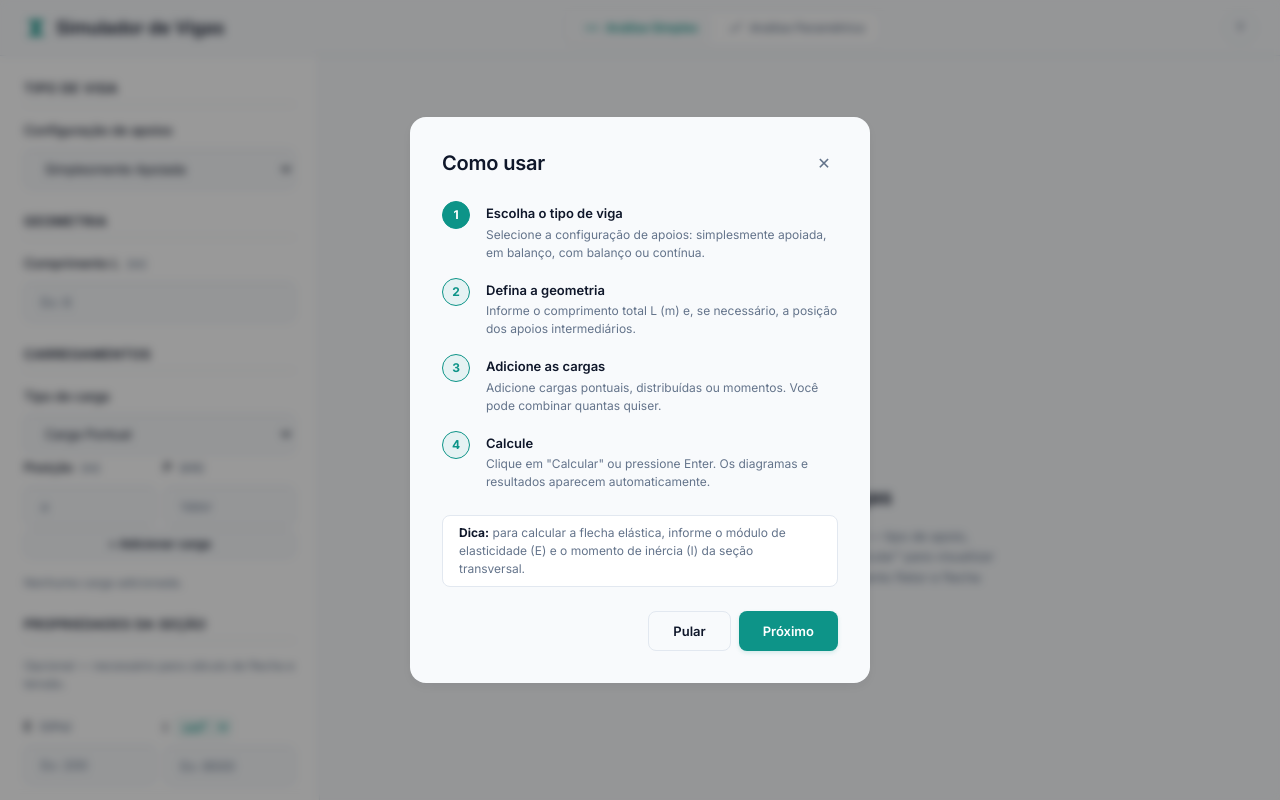
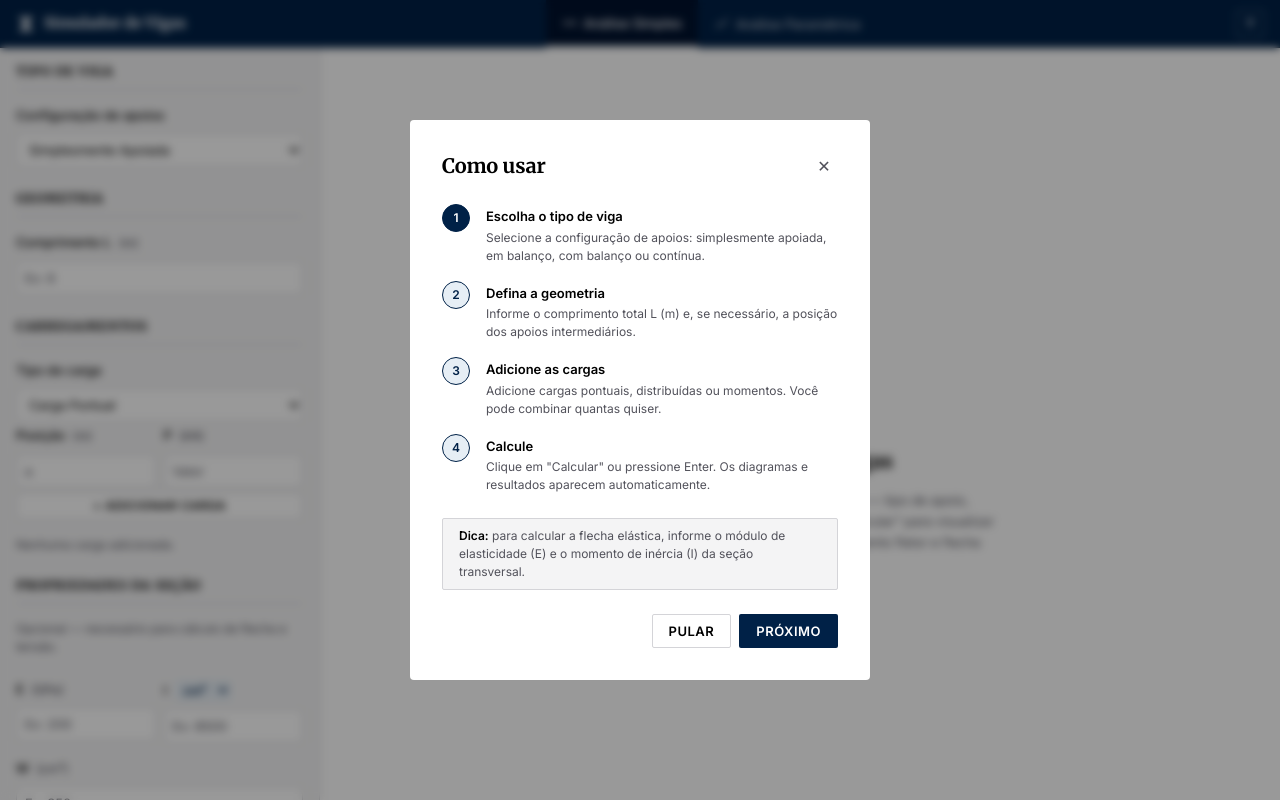
Before and after one commit to dev-oliveiraaa/simulador-vigas, a React (Vite) app: page / in a window 1280 px wide. Shown: the top 800 px of the page. Built offline with nearby package versions, Linux system fonts and the light colour scheme.

Commit message:
style: implement academic/MATLAB aesthetic redesign

```diff
--- a/index.html
+++ b/index.html
@@ -7,7 +7,7 @@
     <link rel="icon" type="image/svg+xml" href="/favicon.svg" />
     <link rel="preconnect" href="https://fonts.googleapis.com" />
     <link rel="preconnect" href="https://fonts.gstatic.com" crossorigin />
-    <link href="https://fonts.googleapis.com/css2?family=Inter:wght@400;500;600;700&display=swap" rel="stylesheet" />
+    <link href="https://fonts.googleapis.com/css2?family=Inter:wght@400;500;600&family=Merriweather:ital,wght@0,300;0,400;0,700;1,400&display=swap" rel="stylesheet" />
     <title>Simulador de Vigas</title>
   </head>
   <body>
--- a/src/App.css
+++ b/src/App.css
@@ -11,29 +11,31 @@
 /* --- Header --- */
 
 .app-header {
-  height: var(--header-height);
+  height: 48px;
   display: flex;
   align-items: center;
   justify-content: space-between;
-  padding: 0 var(--space-lg);
-  border-bottom: 1px solid var(--color-border);
-  background: var(--color-bg);
+  padding: 0 var(--space-md);
+  border-bottom: 1px solid var(--color-accent-hover);
+  background: var(--color-accent);
+  color: #ffffff;
   flex-shrink: 0;
 }
 
 .app-header__title {
-  font-size: var(--text-lg);
-  font-weight: 600;
-  color: var(--color-text-heading);
+  font-family: var(--font-serif);
+  font-size: var(--text-base);
+  font-weight: 700;
+  color: #ffffff;
   display: flex;
   align-items: center;
   gap: var(--space-sm);
 }
 
 .app-header__icon {
-  width: 24px;
-  height: 24px;
-  color: var(--color-accent);
+  width: 20px;
+  height: 20px;
+  color: #ffffff;
 }
 
 .app-header__actions {
@@ -47,40 +49,39 @@
 .mode-tabs {
   display: flex;
   align-items: center;
-  gap: 2px;
-  padding: 3px;
-  background: var(--color-bg-panel);
-  border-radius: var(--radius-md);
-  border: 1px solid var(--color-border);
+  gap: 0;
+  background: transparent;
+  border-radius: 0;
+  border: none;
 }
 
 .mode-tab {
   display: inline-flex;
   align-items: center;
   gap: 6px;
-  padding: 6px 14px;
-  font-size: var(--text-xs);
+  padding: 0 var(--space-md);
+  height: 48px;
+  font-size: var(--text-sm);
   font-weight: 500;
   font-family: var(--font-base);
-  color: var(--color-text-muted);
+  color: rgba(255, 255, 255, 0.7);
   background: transparent;
   border: none;
-  border-radius: var(--radius-sm);
+  border-radius: 0;
   cursor: pointer;
-  transition: all 0.15s ease;
+  transition: none;
   white-space: nowrap;
 }
 
 .mode-tab:hover {
-  color: var(--color-text-heading);
-  background: var(--color-bg-hover);
+  color: #ffffff;
+  background: rgba(255, 255, 255, 0.1);
 }
 
 .mode-tab--active {
-  color: var(--color-accent);
-  background: var(--color-bg);
-  box-shadow: var(--shadow-sm);
-  font-weight: 600;
+  color: #ffffff;
+  background: var(--color-accent-hover);
+  border-bottom: 2px solid #ffffff;
 }
 
 .mode-tab svg {
@@ -88,25 +89,24 @@
 }
 
 .help-btn {
-  width: 32px;
-  height: 32px;
-  border-radius: 50%;
-  border: 1px solid var(--color-border);
-  background: var(--color-bg);
-  color: var(--color-text-muted);
+  width: 28px;
+  height: 28px;
+  border-radius: 2px;
+  border: 1px solid rgba(255, 255, 255, 0.3);
+  background: transparent;
+  color: #ffffff;
   font-size: var(--text-sm);
   font-weight: 600;
   cursor: pointer;
   display: flex;
   align-items: center;
   justify-content: center;
-  transition: all 0.15s ease;
+  transition: none;
 }
 
 .help-btn:hover {
-  border-color: var(--color-accent);
-  color: var(--color-accent);
-  background: var(--color-accent-light);
+  border-color: #ffffff;
+  background: rgba(255, 255, 255, 0.1);
 }
 
 /* --- Main Content --- */
@@ -124,10 +124,10 @@
   background: var(--color-bg-panel);
   border-right: 1px solid var(--color-border);
   overflow-y: auto;
-  padding: var(--space-lg);
+  padding: var(--space-md);
   display: flex;
   flex-direction: column;
-  gap: var(--space-lg);
+  gap: var(--space-md);
 }
 
 /* --- Workspace (right) --- */
--- a/src/components/ParametricAnalysis/ParametricPanel.css
+++ b/src/components/ParametricAnalysis/ParametricPanel.css
@@ -317,8 +317,37 @@
 
 .table-scroll {
   overflow-x: auto;
+  border: 1px solid var(--color-border);
+  background: var(--color-bg);
+  padding: var(--space-md);
 }
 
 .table-scroll table {
   min-width: 600px;
+  width: 100%;
+  border-collapse: collapse;
+  font-family: var(--font-base);
+  font-size: var(--text-sm);
+  text-align: center;
 }
+
+.table-scroll th {
+  border-top: 2px solid var(--color-text-heading);
+  border-bottom: 1px solid var(--color-text-heading);
+  padding: var(--space-sm) var(--space-xs);
+  font-weight: 600;
+  color: var(--color-text-heading);
+}
+
+.table-scroll td {
+  padding: var(--space-xs);
+  border: none;
+}
+
+.table-scroll tr:last-child td {
+  border-bottom: 2px solid var(--color-text-heading);
+}
+
+.table-scroll tbody tr:hover {
+  background: var(--color-bg-hover);
+}
--- a/src/index.css
+++ b/src/index.css
@@ -4,18 +4,19 @@
 
 :root {
   /* --- Colors --- */
-  --color-bg: #f8fafc;
-  --color-bg-panel: #ffffff;
-  --color-bg-hover: #f1f5f9;
-  --color-text: #334155;
-  --color-text-heading: #0f172a;
-  --color-text-muted: #64748b;
-  --color-accent: #0d9488;
-  --color-accent-hover: #0f766e;
-  --color-accent-light: rgba(13, 148, 136, 0.08);
-  --color-border: #e2e8f0;
-  --color-error: #ef4444;
-  --color-success: #10b981;
+  --color-bg: #ffffff;
+  --color-bg-panel: #f4f4f5;
+  --color-bg-hover: #e4e4e7;
+  --color-text: #111827;
+  --color-text-heading: #000000;
+  --color-text-muted: #52525b;
+  --color-accent: #002147; /* Oxford Blue */
+  --color-accent-hover: #00122e;
+  --color-accent-light: #e6eef5;
+  --color-accent-secondary: #0072BD; /* MATLAB Blue */
+  --color-border: #d4d4d8;
+  --color-error: #b91c1c;
+  --color-success: #15803d;
 
   /* Diagram colors */
   --color-shear: #dc2626;
@@ -29,8 +30,9 @@
   --color-load: #dc2626;
 
   /* --- Typography --- */
-  --font-base: 'Inter', system-ui, -apple-system, 'Segoe UI', Roboto, sans-serif;
-  --font-mono: ui-monospace, 'Cascadia Code', Consolas, monospace;
+  --font-base: 'Inter', system-ui, -apple-system, sans-serif;
+  --font-serif: 'Merriweather', Georgia, serif;
+  --font-mono: 'Cascadia Code', Consolas, monospace;
   --text-xs: 0.75rem;
   --text-sm: 0.8125rem;
   --text-base: 0.9375rem;
@@ -47,11 +49,11 @@
   --space-2xl: 48px;
 
   /* --- Borders & Shadows --- */
-  --radius-sm: 8px;
-  --radius-md: 12px;
-  --radius-lg: 16px;
-  --shadow-sm: 0 1px 2px rgba(15, 23, 42, 0.04);
-  --shadow-md: 0 4px 12px rgba(15, 23, 42, 0.06);
+  --radius-sm: 2px;
+  --radius-md: 2px;
+  --radius-lg: 4px;
+  --shadow-sm: none;
+  --shadow-md: none;
 
   /* --- Layout --- */
   --panel-width: 320px;
@@ -90,9 +92,10 @@ body {
    ============================================ */
 
 h1, h2, h3, h4 {
+  font-family: var(--font-serif);
   color: var(--color-text-heading);
-  font-weight: 600;
-  line-height: 1.25;
+  font-weight: 700;
+  line-height: 1.3;
 }
 
 h1 {
@@ -129,8 +132,8 @@ input[type="number"],
 input[type="text"],
 select {
   width: 100%;
-  height: 40px;
-  padding: 0 var(--space-md);
+  height: 34px;
+  padding: 0 var(--space-sm);
   font-family: var(--font-base);
   font-size: var(--text-sm);
   color: var(--color-text-heading);
@@ -138,16 +141,16 @@ select {
   border: 1px solid var(--color-border);
   border-radius: var(--radius-sm);
   outline: none;
-  box-shadow: 0 1px 2px rgba(15, 23, 42, 0.02) inset;
-  transition: all 0.2s ease;
+  box-shadow: none;
+  transition: border-color 0.1s ease;
 }
 
 input[type="number"]:focus,
 input[type="text"]:focus,
 select:focus {
-  border-color: var(--color-accent);
-  box-shadow: 0 0 0 3px var(--color-accent-light);
+  border-color: var(--color-accent-secondary);
   background: #ffffff;
+  outline: 1px solid var(--color-accent-secondary);
 }
 
 input[type="number"]::placeholder,
@@ -164,32 +167,31 @@ input[type="text"]::placeholder {
   align-items: center;
   justify-content: center;
   gap: var(--space-sm);
-  height: 40px;
-  padding: 0 var(--space-lg);
+  height: 34px;
+  padding: 0 var(--space-md);
   font-family: var(--font-base);
   font-size: var(--text-sm);
   font-weight: 600;
   border-radius: var(--radius-sm);
-  border: none;
+  border: 1px solid transparent;
   cursor: pointer;
-  transition: all 0.2s cubic-bezier(0.4, 0, 0.2, 1);
+  text-transform: uppercase;
+  letter-spacing: 0.5px;
+  transition: none;
 }
 
 .btn:focus-visible {
-  outline: 2px solid var(--color-accent);
+  outline: 2px solid var(--color-accent-secondary);
   outline-offset: 2px;
 }
 
 .btn-primary {
   color: #ffffff;
   background: var(--color-accent);
-  box-shadow: 0 2px 4px rgba(13, 148, 136, 0.15);
 }
 
 .btn-primary:hover {
   background: var(--color-accent-hover);
-  box-shadow: 0 4px 6px rgba(13, 148, 136, 0.25);
-  transform: translateY(-1px);
 }
 
 .btn-secondary {
```
